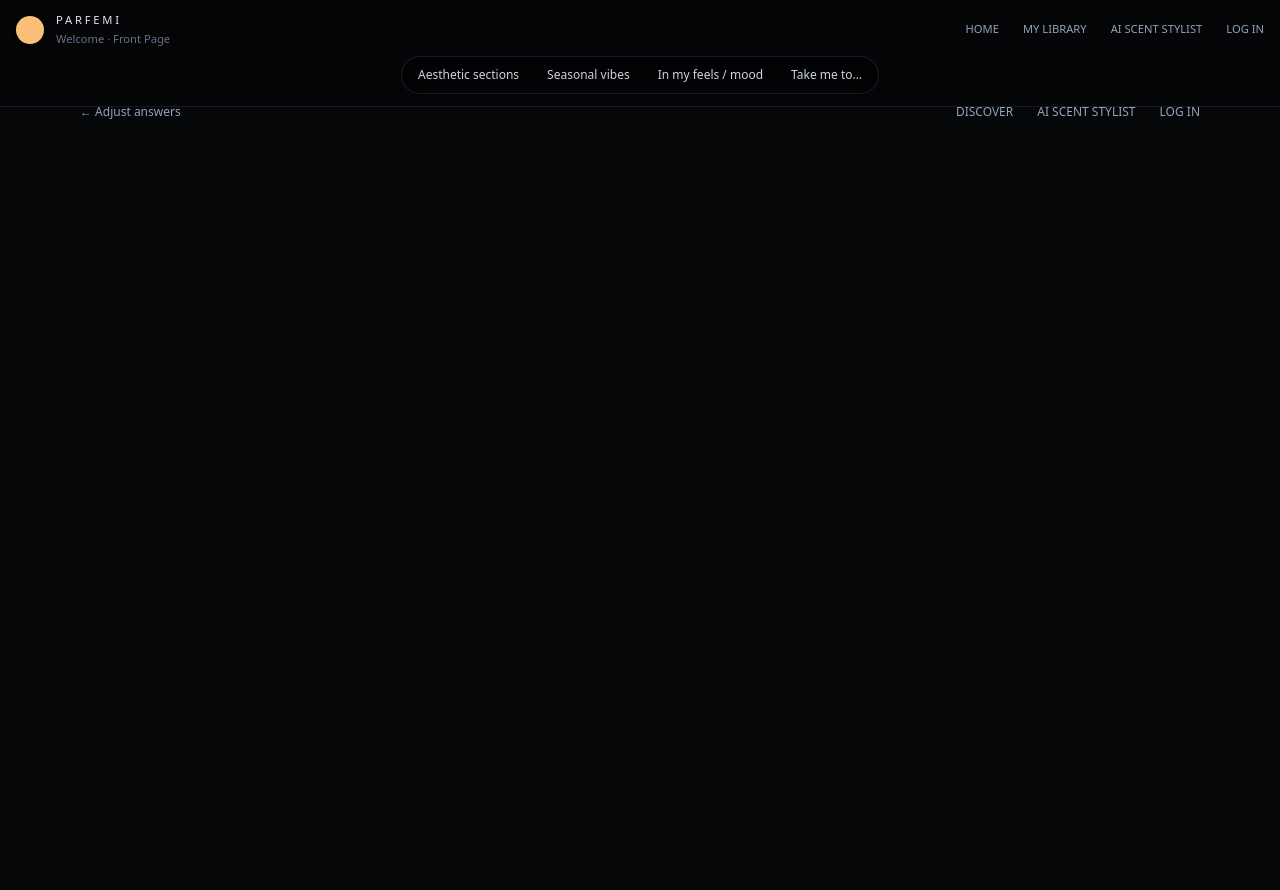
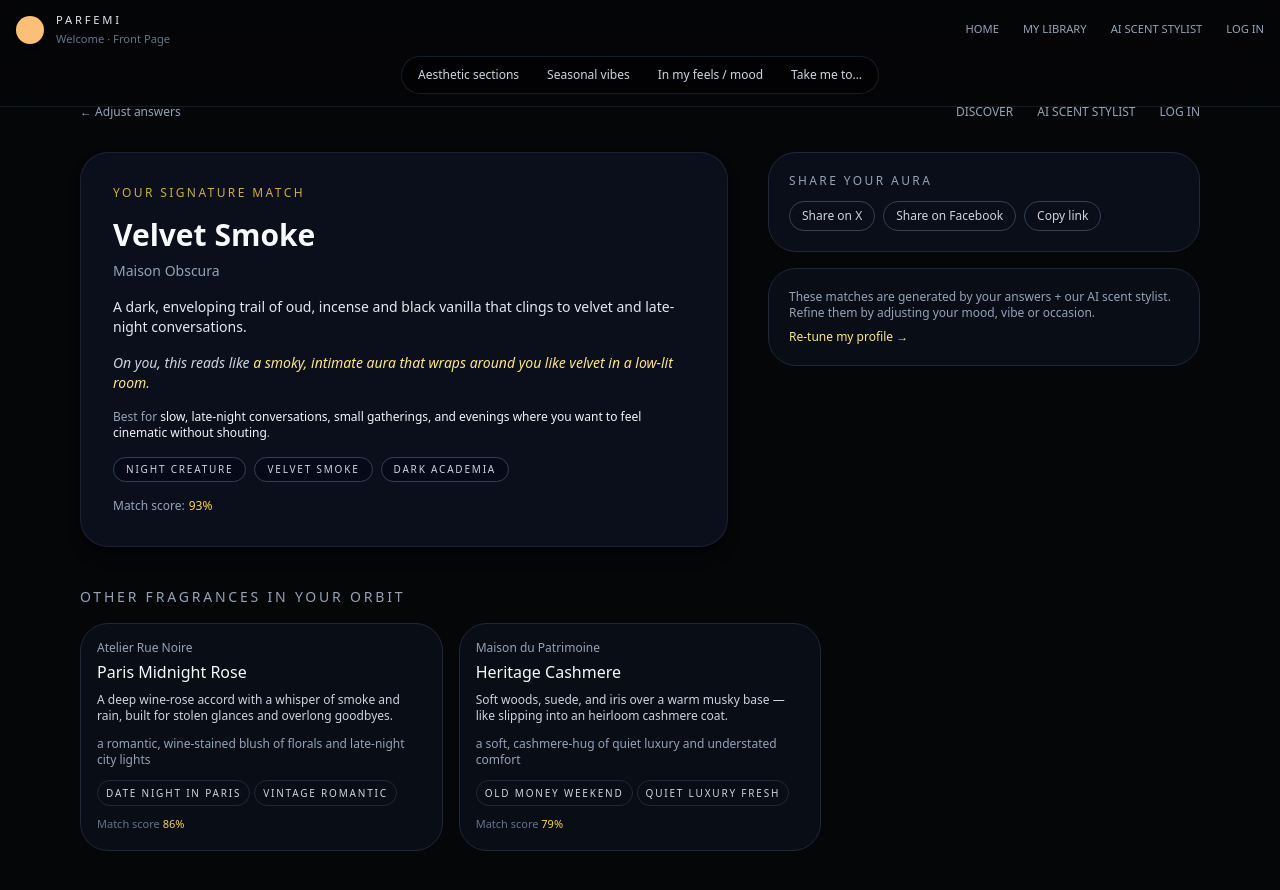
Before and after one commit to icyphotoget/perfume, a Next.js app: page /results in a window 1280 px wide. Before the commit the page ends 800 px from the top, so only its background shows below. Built offline with nearby package versions, Linux system fonts and the light colour scheme; no server answers.

Commit message:
Update results page client + hybrid AI logic + fixes

```diff
--- a/components/results-page-client.tsx
+++ b/components/results-page-client.tsx
@@ -25,7 +25,23 @@ type Props = {
 };
 
 export default function ResultsPageClient({ items }: Props) {
-  const primary = items[0];
+  if (!items || items.length === 0) {
+    return (
+      <div className="max-w-3xl mx-auto px-4 py-10 text-sm text-slate-300">
+        <header className="flex items-center justify-between mb-6 md:mb-8">
+          <Link
+            href="/quiz"
+            className="flex items-center gap-2 text-xs text-slate-400 hover:text-amberLux"
+          >
+            ← Adjust answers
+          </Link>
+        </header>
+        <p>No recommendations yet. Try running the AI quiz again.</p>
+      </div>
+    );
+  }
+
+  const [primary, ...rest] = items;
 
   const shareUrl =
     typeof window !== "undefined"
@@ -54,7 +70,6 @@ export default function ResultsPageClient({ items }: Props) {
           <Link href="/quiz" className="hover:text-amberLux transition">
             AI Scent Stylist
           </Link>
-          {/* Cart → Log in */}
           <Link href="/login" className="hover:text-amberLux transition">
             Log in
           </Link>
@@ -68,8 +83,156 @@ export default function ResultsPageClient({ items }: Props) {
         transition={{ duration: 0.45, ease: "easeOut" }}
         className="space-y-8 md:space-y-10"
       >
-        {/* ...ostatak tvog koda ostaje ISTI... */}
-        {/* (ništa drugo ne moraš dirati) */}
+        {/* Highlighted main match */}
+        <section className="grid md:grid-cols-[2.1fr,1.4fr] gap-6 md:gap-10">
+          <div className="bg-slate-900/60 border border-slate-800/80 rounded-3xl p-6 md:p-8 shadow-lg shadow-black/40">
+            <p className="text-xs uppercase tracking-[0.2em] text-amber-300/80 mb-4">
+              Your signature match
+            </p>
+            <h1 className="text-2xl md:text-3xl font-semibold text-slate-50 mb-2">
+              {primary.name}
+            </h1>
+            <p className="text-sm text-slate-400 mb-4">{primary.house}</p>
+
+            <p className="text-sm text-slate-200 mb-4">
+              {primary.description}
+            </p>
+
+            <p className="text-sm text-slate-300 italic mb-4">
+              On you, this reads like{" "}
+              <span className="text-amber-200">
+                {primary.vibeSentence}
+              </span>
+              .
+            </p>
+
+            <p className="text-xs text-slate-400 mb-4">
+              Best for{" "}
+              <span className="text-slate-100">
+                {primary.wearingScenario}
+              </span>
+              .
+            </p>
+
+            <div className="flex flex-wrap gap-2 mb-4">
+              {primary.vibeTags.map(tag => (
+                <span
+                  key={tag}
+                  className="text-[10px] uppercase tracking-[0.18em] rounded-full border border-slate-700 px-3 py-1 text-slate-300 bg-slate-950/60"
+                >
+                  {tag}
+                </span>
+              ))}
+            </div>
+
+            <div className="flex items-center gap-3 text-xs text-slate-400">
+              <span className="inline-flex items-center gap-1">
+                Match score:
+                <span className="text-amber-300 font-medium">
+                  {(primary.score * 100).toFixed(0)}%
+                </span>
+              </span>
+            </div>
+          </div>
+
+          {/* Share + meta */}
+          <aside className="space-y-4">
+            <div className="bg-slate-900/50 border border-slate-800 rounded-3xl p-5 text-sm text-slate-300">
+              <p className="text-xs uppercase tracking-[0.2em] text-slate-400 mb-3">
+                Share your aura
+              </p>
+              <div className="flex flex-wrap gap-2">
+                <a
+                  href={`https://twitter.com/intent/tweet?url=${encodedShareUrl}&text=${shareText}`}
+                  target="_blank"
+                  rel="noopener noreferrer"
+                  className="px-3 py-1.5 rounded-full border border-slate-700 text-xs hover:border-amberLux hover:text-amberLux transition"
+                >
+                  Share on X
+                </a>
+                <a
+                  href={`https://www.facebook.com/sharer/sharer.php?u=${encodedShareUrl}`}
+                  target="_blank"
+                  rel="noopener noreferrer"
+                  className="px-3 py-1.5 rounded-full border border-slate-700 text-xs hover:border-amberLux hover:text-amberLux transition"
+                >
+                  Share on Facebook
+                </a>
+                <button
+                  type="button"
+                  onClick={() => {
+                    if (typeof navigator !== "undefined" && navigator.clipboard) {
+                      navigator.clipboard.writeText(shareUrl).catch(() => {});
+                    }
+                  }}
+                  className="px-3 py-1.5 rounded-full border border-slate-700 text-xs hover:border-amberLux hover:text-amberLux transition"
+                >
+                  Copy link
+                </button>
+              </div>
+            </div>
+
+            <div className="bg-slate-900/40 border border-slate-800 rounded-3xl p-5 text-xs text-slate-400">
+              <p className="mb-2">
+                These matches are generated by your answers + our AI scent
+                stylist. Refine them by adjusting your mood, vibe or occasion.
+              </p>
+              <Link
+                href="/quiz"
+                className="inline-flex items-center gap-2 text-amber-200 hover:text-amber-100"
+              >
+                Re-tune my profile →
+              </Link>
+            </div>
+          </aside>
+        </section>
+
+        {/* Secondary matches */}
+        {rest.length > 0 && (
+          <section className="space-y-4">
+            <h2 className="text-sm uppercase tracking-[0.2em] text-slate-400">
+              Other fragrances in your orbit
+            </h2>
+            <div className="grid md:grid-cols-3 gap-4">
+              {rest.map(item => (
+                <motion.article
+                  key={item.id}
+                  whileHover={{ y: -4, scale: 1.01 }}
+                  className="bg-slate-900/40 border border-slate-800 rounded-3xl p-4 text-sm"
+                >
+                  <p className="text-xs text-slate-400 mb-1">
+                    {item.house}
+                  </p>
+                  <h3 className="text-base text-slate-50 mb-2">
+                    {item.name}
+                  </h3>
+                  <p className="text-xs text-slate-300 mb-3 line-clamp-3">
+                    {item.description}
+                  </p>
+                  <p className="text-xs text-slate-400 mb-3">
+                    {item.vibeSentence}
+                  </p>
+                  <div className="flex flex-wrap gap-1 mb-2">
+                    {item.vibeTags.map(tag => (
+                      <span
+                        key={tag}
+                        className="text-[10px] uppercase tracking-[0.18em] rounded-full border border-slate-800 px-2 py-0.5 text-slate-300"
+                      >
+                        {tag}
+                      </span>
+                    ))}
+                  </div>
+                  <p className="text-[11px] text-slate-500">
+                    Match score{" "}
+                    <span className="text-amber-300">
+                      {(item.score * 100).toFixed(0)}%
+                    </span>
+                  </p>
+                </motion.article>
+              ))}
+            </div>
+          </section>
+        )}
       </motion.main>
     </div>
   );
```
